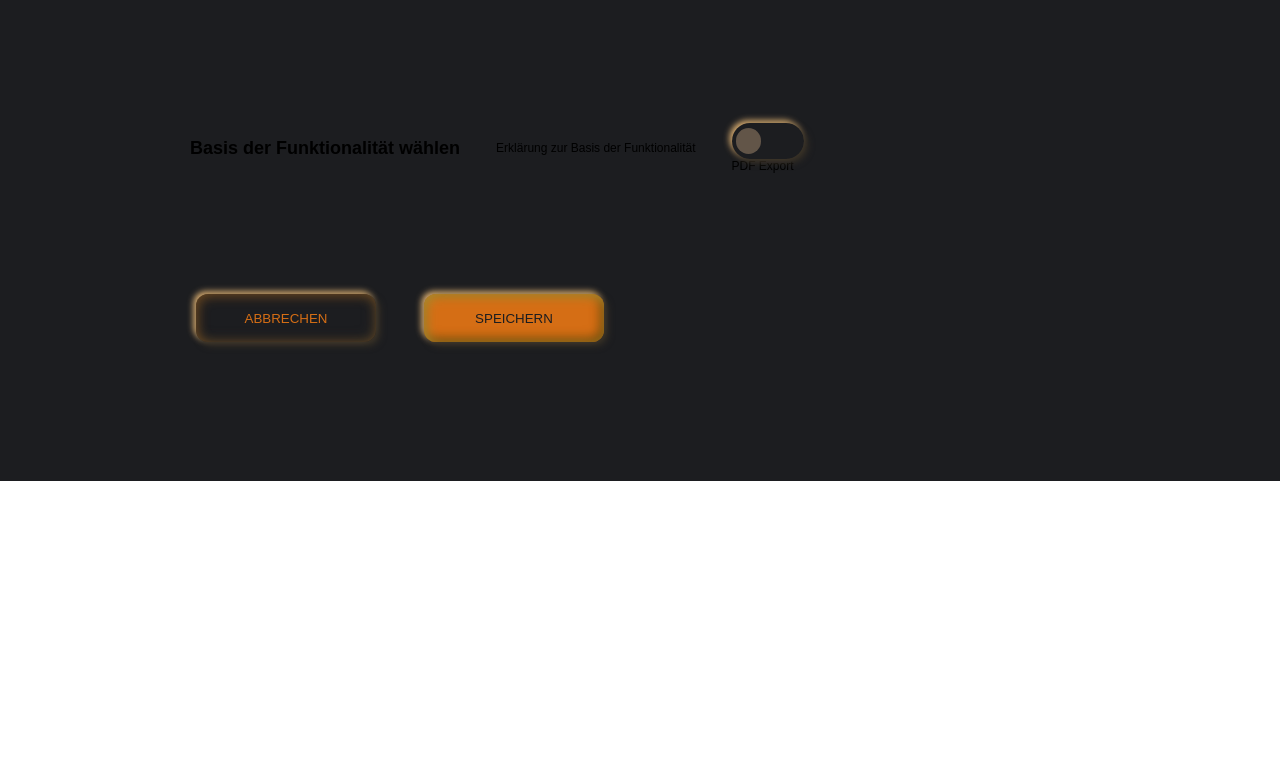
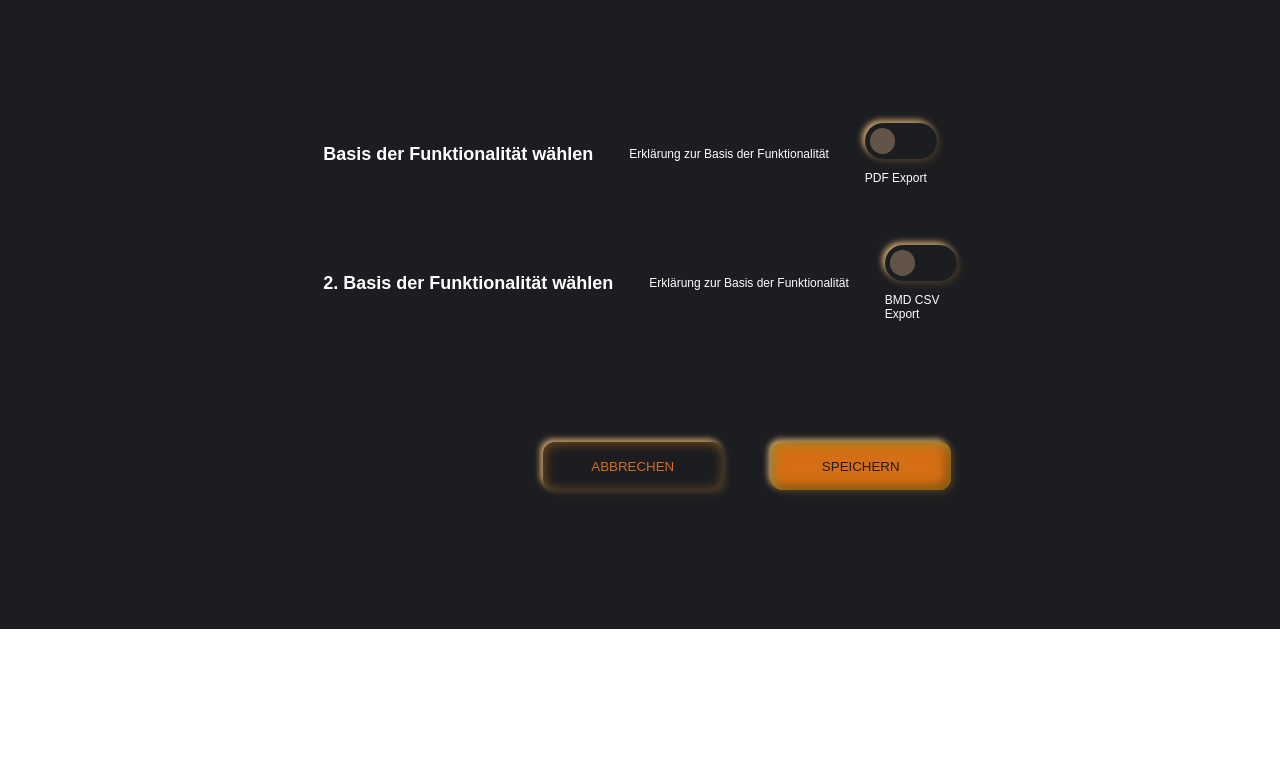
Before and after one commit to mwagner-webdev/iconic-ui-vanilla, a website built with Vite: page index.html in a window 1280 px wide. Shown: the part 42-800 px from the top of the page. Built offline with nearby package versions, Linux system fonts and the light colour scheme.

Commit message:
feat: better form styling

```diff
--- a/index.html
+++ b/index.html
@@ -18,6 +18,7 @@
         --grey-dark: #9baacf;
         --accordion-bg: #e4ebf5;
         --bg-light: #ffffff33;
+        --foreground-default: var(--black);
       }
 
       iconic-dark-mode {
@@ -33,9 +34,11 @@
         --grey-dark: #625548;
         --accordion-bg: #1d1e1f;
         --bg-light: #ffffffc6;
+        --foreground-default: #fefefe;
 
         display: block;
         background: var(--grey-light-1);
+        color: var(--foreground-default);
       }
 
       html {
@@ -66,7 +69,6 @@
       }
 
       .components {
-        min-width: 75rem;
         border-radius: 3rem;
         box-shadow: 0.8rem 0.8rem 1.4rem var(--greyLight-2),
           -0.2rem -0.2rem 1.8rem var(--white);
@@ -94,6 +96,9 @@
         gap: 3em;
         margin: 30px 0;
       }
+      .last-step {
+        justify-content: flex-end;
+      }
     </style>
   </head>
   <body>
@@ -107,9 +112,14 @@
               <p class="decription">Erklärung zur Basis der Funktionalität</p>
               <label for="pdf">PDF Export</label> <iconic-toggle-button name="pdf" id="pdf">
             </div>
+            <div class="inline-settings">
+              <h2 class="title">2. Basis der Funktionalität wählen</h2>
+              <p class="decription">Erklärung zur Basis der Funktionalität</p>
+              <label for="pdf">BMD CSV Export</label> <iconic-toggle-button name="pdf" id="pdf">
+            </div>
           </div>
           <div class="general-settings">
-            <div class="inline-settings">
+            <div class="inline-settings last-step">
               <iconic-button onclick="alert('abc');">Abbrechen</iconic-button>
               <iconic-button onclick="alert('abc');" iconic-style="action">Speichern</iconic-button>
             </div>
--- a/src/components/Button.ts
+++ b/src/components/Button.ts
@@ -12,7 +12,7 @@ export default class Button extends IconicComponent {
     this.style.setProperty("--background-light", "var(--grey-light-0)");
     this.style.setProperty("--background-dark", "var(--grey-light-2)");
     this.style.setProperty("--foreground", "var(--primary)");
-    this.style.setProperty("--foreground-highlight", "var(--black)");
+    this.style.setProperty("--foreground-highlight", "var(--white)");
 
 
     this.css`
@@ -65,7 +65,6 @@ export default class Button extends IconicComponent {
       this.style.setProperty("--background-light", "var(--primary-light)");
       this.style.setProperty("--background-dark", "var(--primary-dark)");
       this.style.setProperty("--foreground", "var(--grey-light-1)");
-      this.style.setProperty("--foreground-highlight", "var(--white)");
     }
   }
 }
--- a/src/components/ToggleButton.ts
+++ b/src/components/ToggleButton.ts
@@ -27,7 +27,6 @@ export default class ToggleButton extends IconicComponent {
         display: grid;
         grid-template-columns: repeat(2, -webkit-min-content);
         grid-template-columns: repeat(2, min-content);
-        grid-gap: 3rem;
         justify-self: center;
       }
       .switch input {
@@ -79,6 +78,10 @@ export default class ToggleButton extends IconicComponent {
         left: 57%;
         background: var(--grey-light-1);
       }
+      label {
+        display: block;
+        margin-top: 1em;
+      }
     `;
 
     this.html`
```
